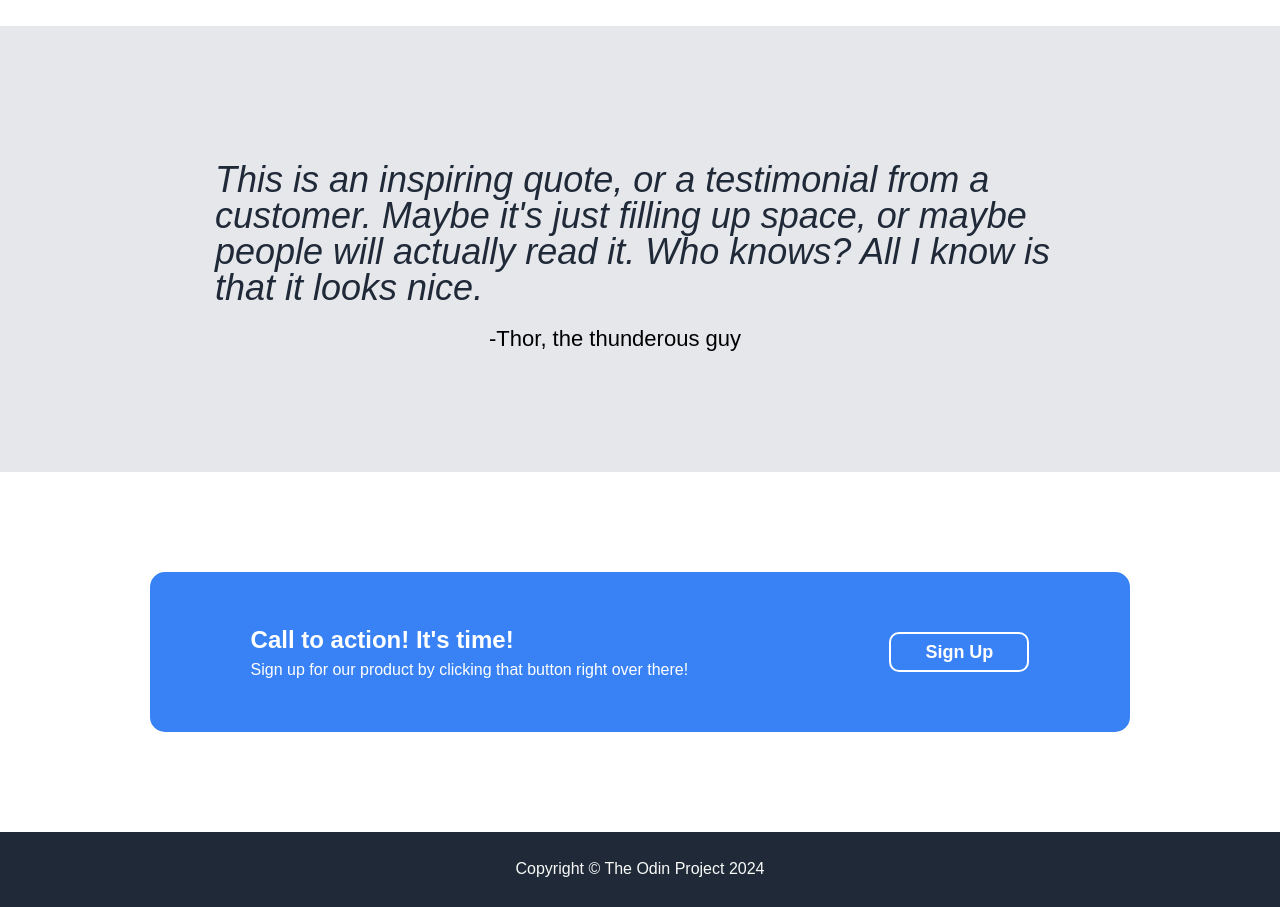
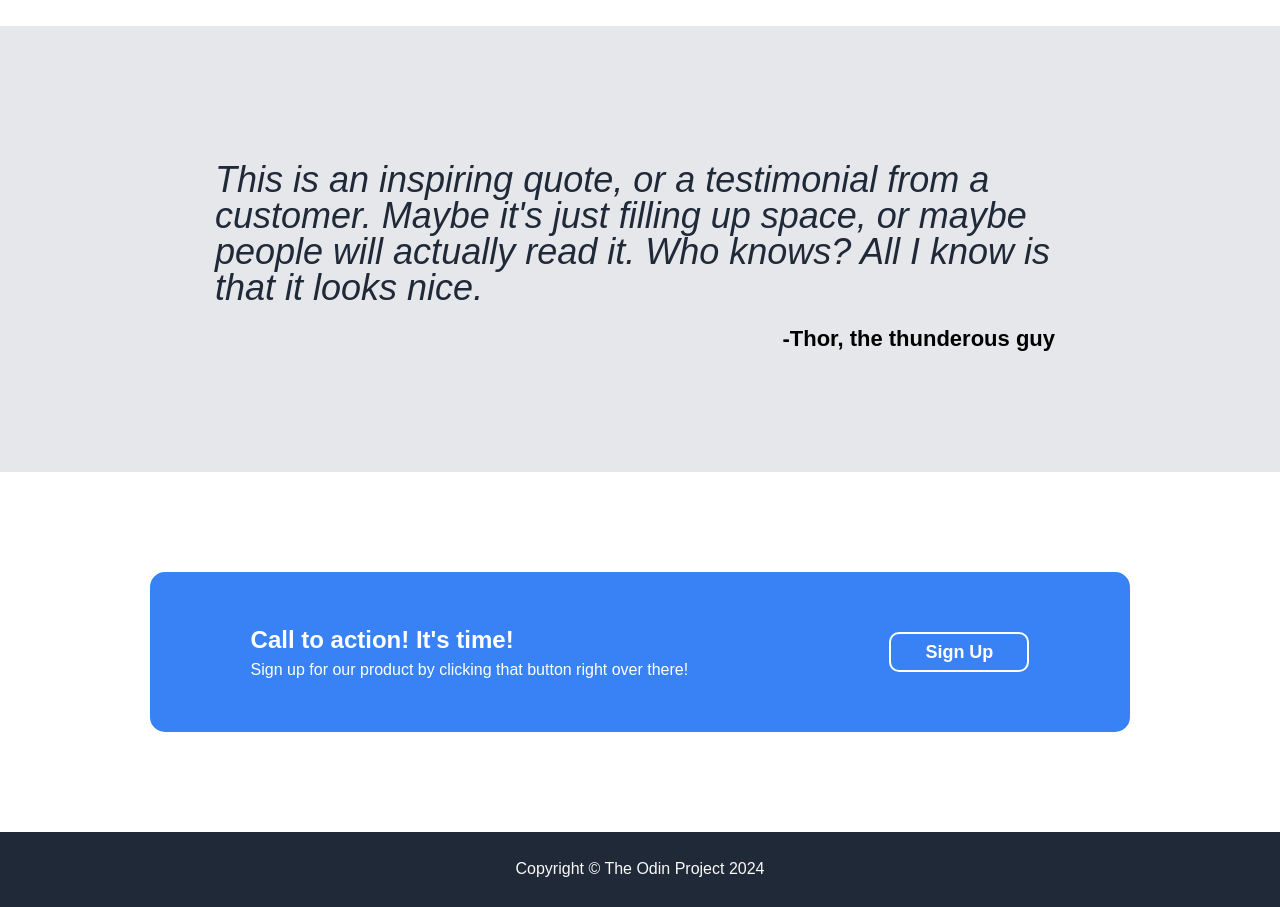
Before and after one commit to salk50/landing_page, a plain HTML site: page index.html in a window 1280 px wide. Shown: the part 960-1867 px from the top of the page. Drawn offline with Linux system fonts and the light colour scheme.

Commit message:
fixed some formatting and added new div/formatting

```diff
--- a/index.html
+++ b/index.html
@@ -45,18 +45,20 @@
             </ul>
         </div>
         <div class="part-two">
-            <blockquote>This is an inspiring quote, or a testimonial from a
-                customer. Maybe it's just filling up space, or maybe people
-                will actually read it. Who knows? All I know is that it
-                looks nice.</blockquote>
-            <p>-Thor, the thunderous guy</p>
+            <div>
+                <blockquote>This is an inspiring quote, or a testimonial from a
+                    customer. Maybe it's just filling up space, or maybe people
+                    will actually read it. Who knows? All I know is that it
+                    looks nice.</blockquote>
+                <p><strong>-Thor, the thunderous guy</strong></p>
+            </div>
         </div>
         <div class="signup">
             <div>
                 <h2>Call to action! It's time!</h2>
                 <p>Sign up for our product by clicking that button right over there!</p>
             </div>
-            <button class="signup2">Sign Up</button>
+            <button class="signup2" id="signup2"><a href="#signup2">Sign Up</a></button>
         </div>
         <div class="footer">Copyright &#169 The Odin Project 2024</div>
     </body>
```
